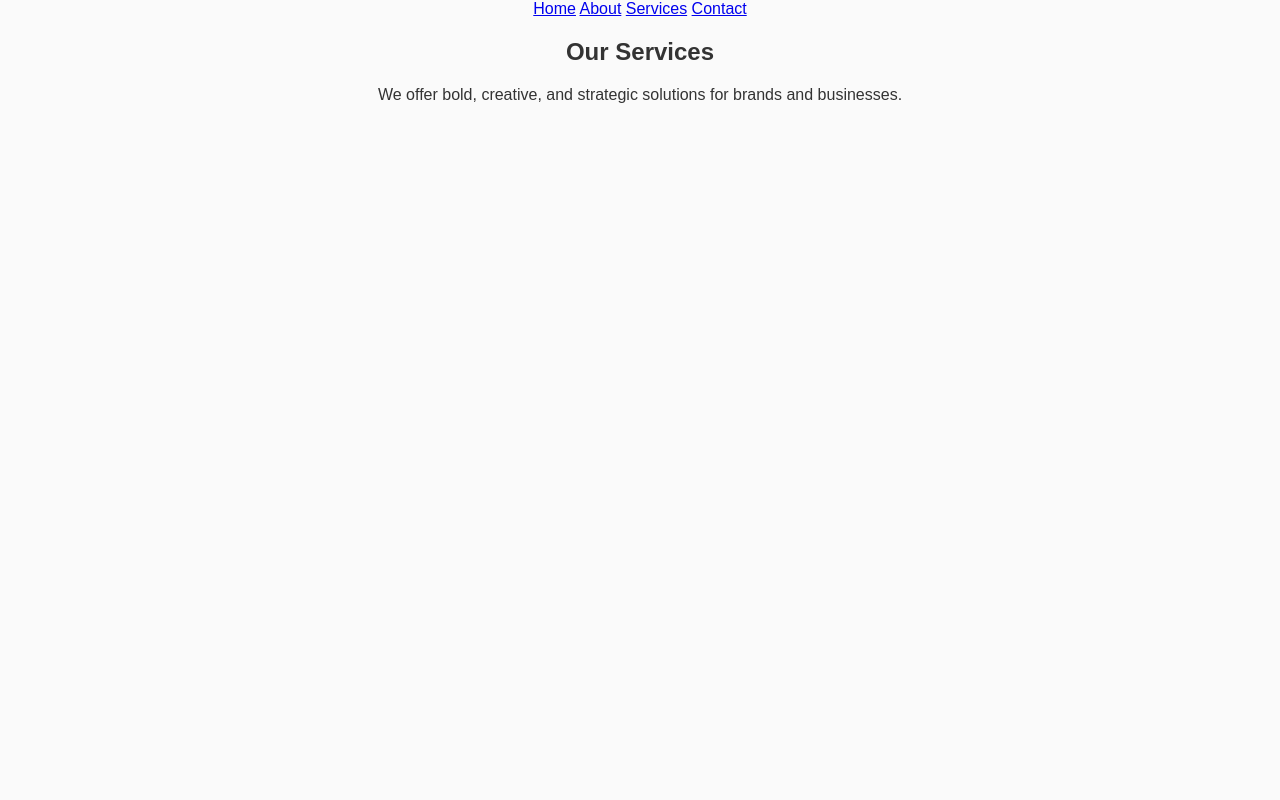
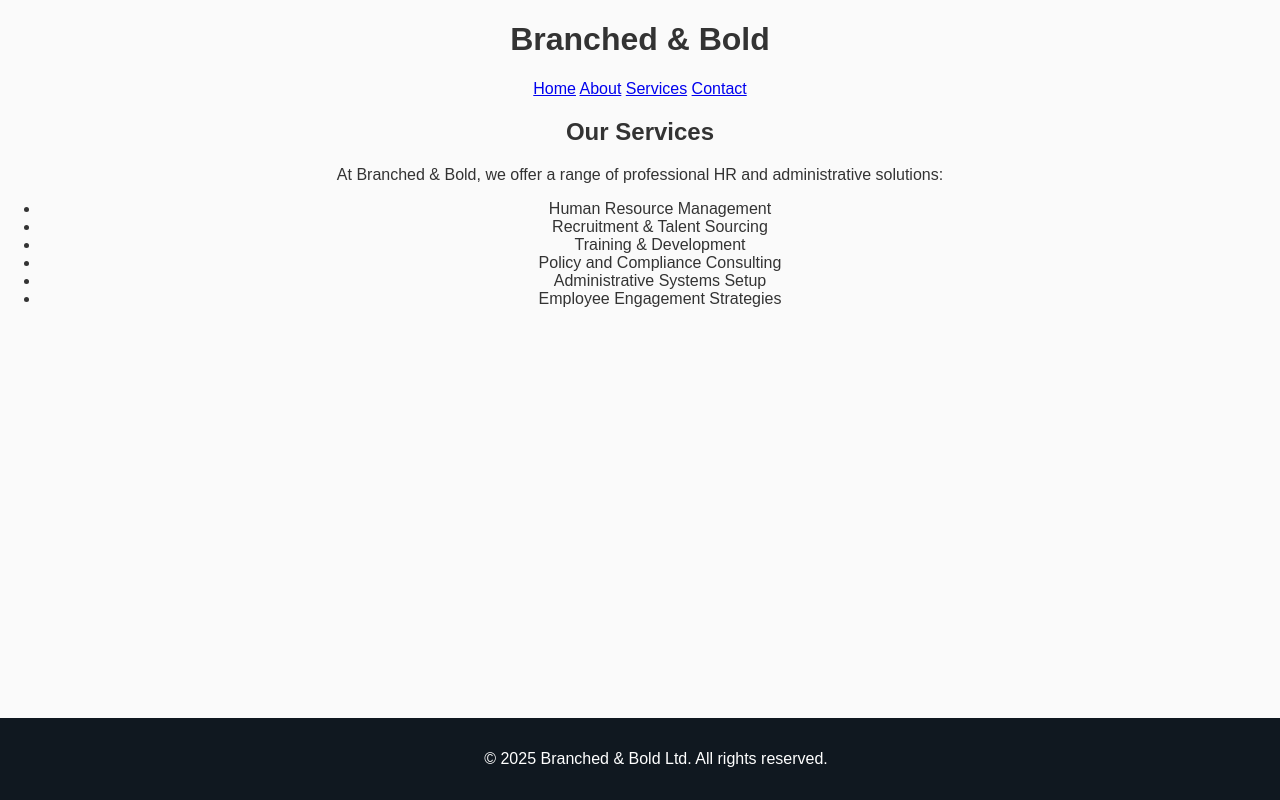
Before and after one commit to Branchedboldltd/branched-and-bold-ltd, a plain HTML site: page services.html in a window 1280 px wide. Drawn offline with Linux system fonts and the light colour scheme.

Commit message:
Add Services page

```diff
--- a/services.html
+++ b/services.html
@@ -3,20 +3,35 @@
 <head>
   <meta charset="UTF-8" />
   <meta name="viewport" content="width=device-width, initial-scale=1.0"/>
-  <title>Our Services - Branched & Bold</title>
-  <link rel="stylesheet" href="style.css">
+  <title>Services | Branched & Bold</title>
+  <link rel="stylesheet" href="style.css" />
 </head>
 <body>
-  <nav>
-    <a href="index.html">Home</a>
-    <a href="about.html">About</a>
-    <a href="services.html">Services</a>
-    <a href="contact.html">Contact</a>
-  </nav>
+  <header>
+    <h1>Branched & Bold</h1>
+    <nav>
+      <a href="index.html">Home</a>
+      <a href="about.html">About</a>
+      <a href="services.html" class="active">Services</a>
+      <a href="contact.html">Contact</a>
+    </nav>
+  </header>
 
-  <section>
-    <h1>Our Services</h1>
-    <p>We offer bold, creative, and strategic solutions for brands and businesses.</p>
-  </section>
+  <main>
+    <h2>Our Services</h2>
+    <p>At Branched & Bold, we offer a range of professional HR and administrative solutions:</p>
+    <ul>
+      <li>Human Resource Management</li>
+      <li>Recruitment & Talent Sourcing</li>
+      <li>Training & Development</li>
+      <li>Policy and Compliance Consulting</li>
+      <li>Administrative Systems Setup</li>
+      <li>Employee Engagement Strategies</li>
+    </ul>
+  </main>
+
+  <footer>
+    <p>© 2025 Branched & Bold Ltd. All rights reserved.</p>
+  </footer>
 </body>
 </html>
```
